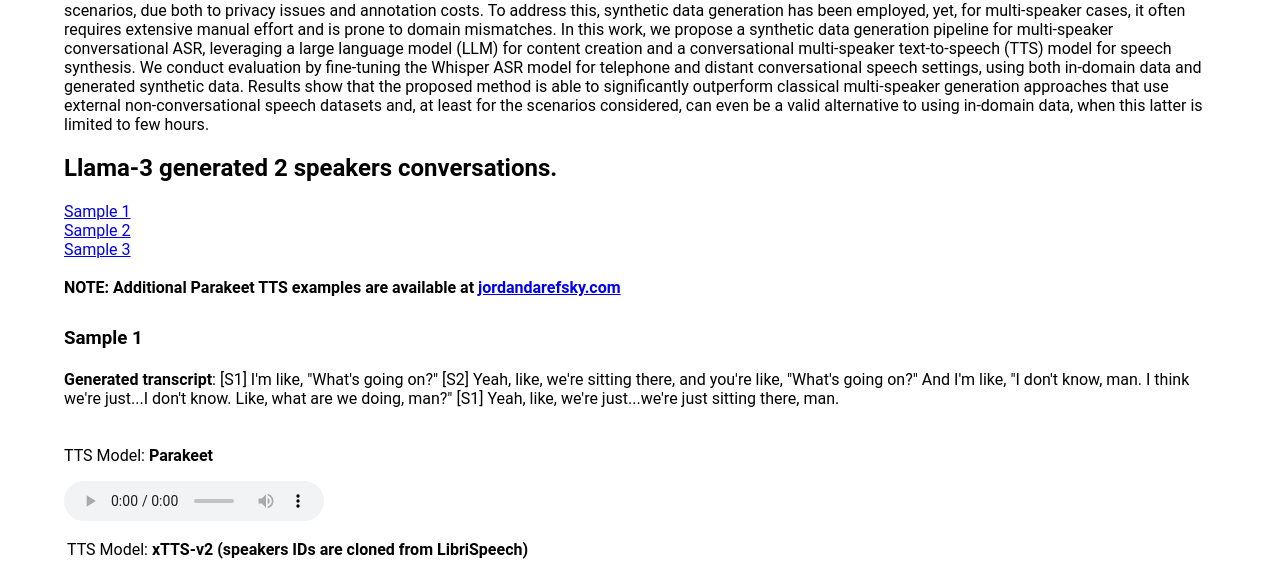
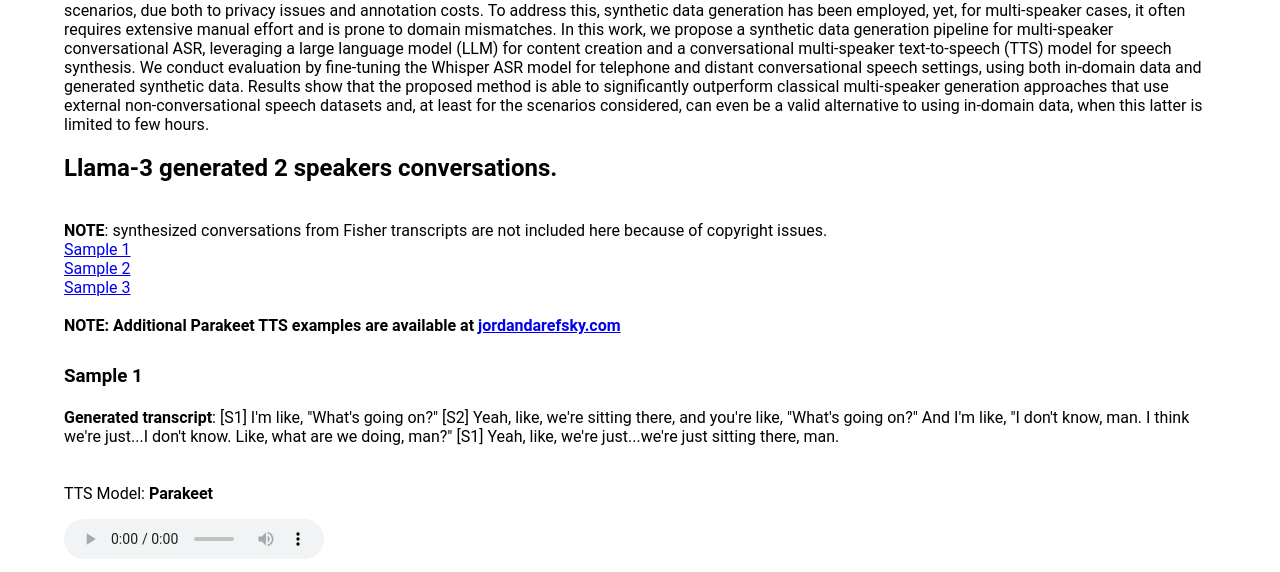
Before and after one commit to popcornell/SynthConvASRDemo, a plain HTML site: page index.html in a window 1280 px wide. Shown: the part 158-730 px from the top of the page. Drawn offline with Linux system fonts and the light colour scheme.

Commit message:
Update index.html

```diff
--- a/index.html
+++ b/index.html
@@ -88,6 +88,9 @@
 
 
   <h2 id="#llm_generated">Llama-3 generated 2 speakers conversations.</h2>
+	     <br />
+	     <b>NOTE</b>: synthesized conversations from Fisher transcripts are not included here because of copyright issues.
+	     <br />
 
 
   <a href="#ex1">Sample 1</a><br>
```
